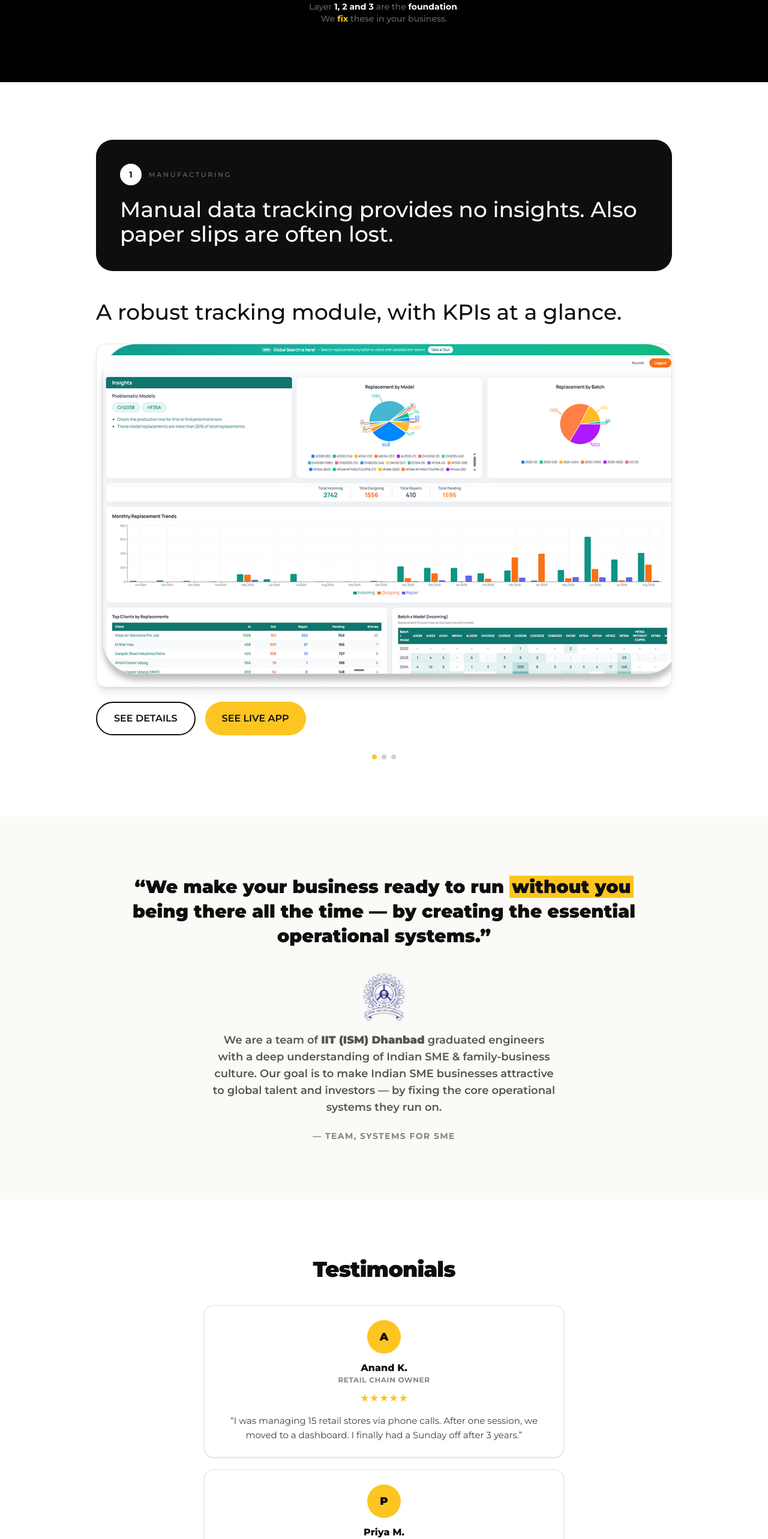
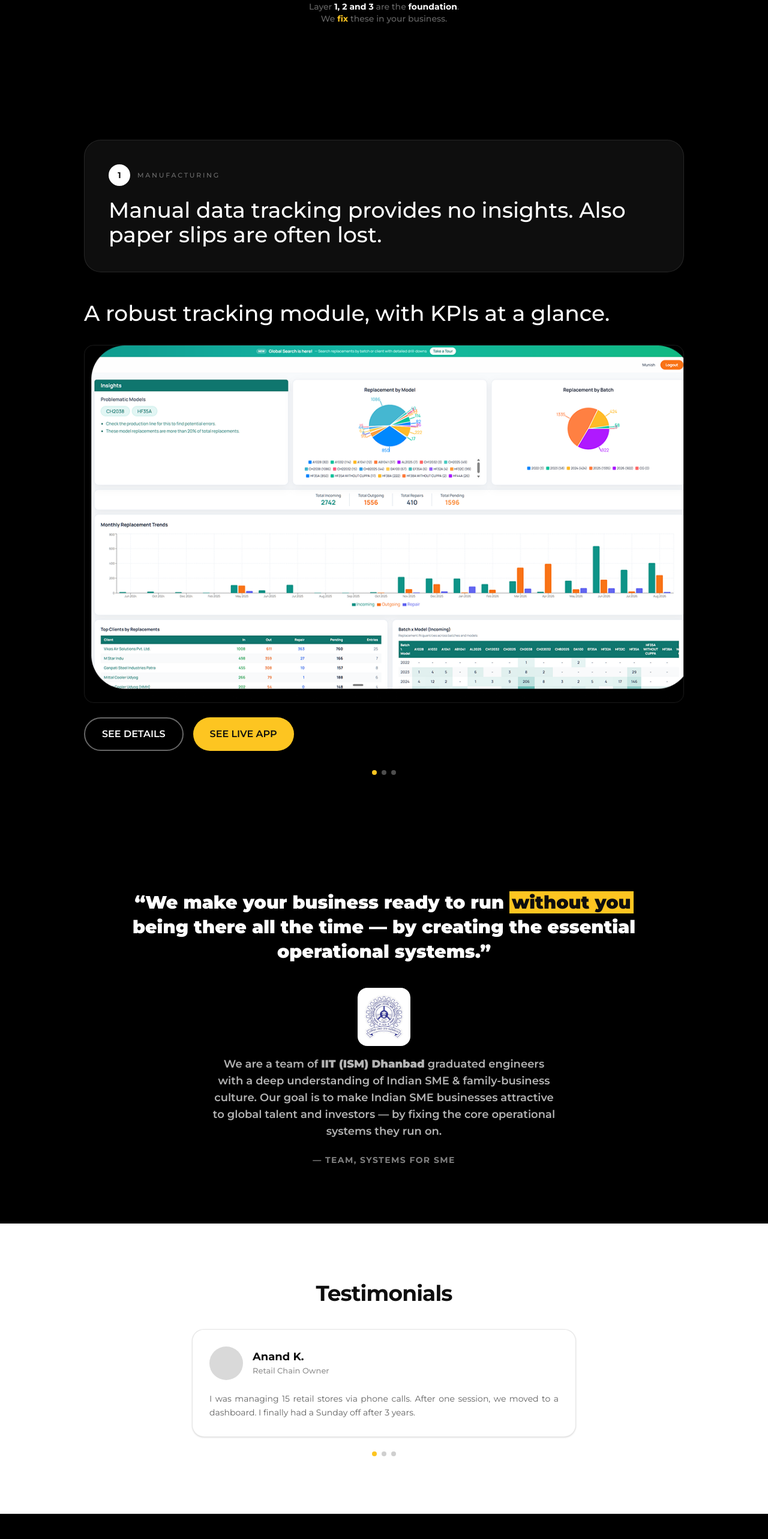
Before and after one commit to rahul-nagaura/System-for-SMEs, a Next.js app: page / in a window 1280 px wide. Shown: the part 3680-6246 px from the top of the page at 60% size. Built offline with nearby package versions, Linux system fonts and the light colour scheme.

Commit message:
Redesign: dark product/about/how-it-works sections, rebuild testimonials + footer

```diff
--- a/app/components/home/AboutUs.tsx
+++ b/app/components/home/AboutUs.tsx
@@ -3,17 +3,19 @@ import { GOLD } from "./theme";
 
 export default function AboutUs() {
   return (
-    <section id="about" className="bg-[#FBFAF7] py-16 md:py-24 px-5">
+    <section id="about" className="text-white py-16 md:py-24 px-5" style={{ backgroundColor: "#000000" }}>
       <div className="max-w-[900px] mx-auto text-center">
         <p className="text-2xl md:text-3xl font-black leading-snug">
-          &ldquo;We make your business ready to run <span style={{ backgroundColor: GOLD }} className="px-1">without you</span> being there all the time — by creating the essential operational systems.&rdquo;
+          &ldquo;We make your business ready to run <span style={{ backgroundColor: GOLD }} className="px-1 text-[#0E0E0E]">without you</span> being there all the time — by creating the essential operational systems.&rdquo;
         </p>
         <div className="mt-10 flex flex-col items-center gap-4">
-          <Image src="/iit-dhanbad.png" alt="IIT (ISM) Dhanbad" width={72} height={82} className="object-contain" />
-          <p className="text-base md:text-lg font-semibold text-[#0E0E0E]/70 max-w-xl">
+          <span className="inline-flex items-center justify-center bg-white rounded-2xl p-3">
+            <Image src="/iit-dhanbad.png" alt="IIT (ISM) Dhanbad" width={64} height={73} className="object-contain" />
+          </span>
+          <p className="text-base md:text-lg font-semibold text-white/70 max-w-xl">
             We are a team of <b>IIT (ISM) Dhanbad</b> graduated engineers with a deep understanding of Indian SME &amp; family-business culture. Our goal is to make Indian SME businesses attractive to global talent and investors — by fixing the core operational systems they run on.
           </p>
-          <p className="mt-2 text-sm font-bold uppercase tracking-widest text-[#0E0E0E]/50">— Team, Systems for SME</p>
+          <p className="mt-2 text-sm font-bold uppercase tracking-widest text-white/50">— Team, Systems for SME</p>
         </div>
       </div>
     </section>
--- a/app/components/home/HomeFooter.tsx
+++ b/app/components/home/HomeFooter.tsx
@@ -2,36 +2,60 @@ import Image from "next/image";
 import Link from "next/link";
 import { GOLD, INK } from "./theme";
 
+function InstagramIcon() {
+  return (
+    <svg width="22" height="22" viewBox="0 0 24 24" fill="none" aria-hidden="true">
+      <defs>
+        <linearGradient id="ig-grad" x1="2" y1="22" x2="22" y2="2" gradientUnits="userSpaceOnUse">
+          <stop offset="0" stopColor="#FEDA75" />
+          <stop offset="0.35" stopColor="#FA7E1E" />
+          <stop offset="0.6" stopColor="#D62976" />
+          <stop offset="0.8" stopColor="#962FBF" />
+          <stop offset="1" stopColor="#4F5BD5" />
+        </linearGradient>
+      </defs>
+      <rect x="2.5" y="2.5" width="19" height="19" rx="5.5" stroke="url(#ig-grad)" strokeWidth="2" />
+      <circle cx="12" cy="12" r="4.5" stroke="url(#ig-grad)" strokeWidth="2" />
+      <circle cx="17.6" cy="6.4" r="1.4" fill="url(#ig-grad)" />
+    </svg>
+  );
+}
+
 export default function HomeFooter() {
   return (
-    <footer style={{ backgroundColor: INK }} className="text-white py-14 px-5">
-      <div className="max-w-[1200px] mx-auto grid sm:grid-cols-3 gap-10">
-        <div>
-          <div className="flex items-center gap-2">
-            <Image src="/logo-mark.png" alt="Systems for SME" width={30} height={30} />
-            <span className="font-extrabold">Systems for SME</span>
-          </div>
-          <p className="mt-3 text-sm text-white/60 max-w-xs">
-            Building self-running systems for Indian SMEs &amp; family businesses.
-          </p>
+    <footer style={{ backgroundColor: INK }} className="text-white">
+      {/* Gold bar */}
+      <div className="h-2 w-full" style={{ backgroundColor: GOLD }} />
+
+      <div className="max-w-[600px] mx-auto px-5 py-14 flex flex-col items-center text-center">
+        {/* Our Services */}
+        <h3 className="text-lg font-semibold">Our Services</h3>
+        <ul className="mt-5 space-y-3 text-[15px] text-white/55">
+          <li>
+            <Link href="/bml" className="hover:text-white transition-colors">Business Maturity Level Calculator</Link>
+          </li>
+          <li>
+            <Link href="/booking" className="hover:text-white transition-colors">Systems Strategy Session</Link>
+          </li>
+        </ul>
+
+        {/* Connect with us */}
+        <h3 className="mt-12 text-lg font-semibold">Connect with us</h3>
+        <a
+          href="https://www.instagram.com/systems_for_sme/"
+          target="_blank"
+          rel="noopener noreferrer"
+          className="mt-5 inline-flex items-center gap-3 rounded-full border border-white/25 px-6 py-3 hover:border-white/50 transition-colors"
+        >
+          <InstagramIcon />
+          <span className="text-[15px] text-white/85">@systems_for_sme</span>
+        </a>
+
+        {/* Logo */}
+        <div className="mt-16 flex flex-col items-center gap-3">
+          <Image src="/logo-mark.png" alt="Systems for SME" width={64} height={64} />
+          <span className="text-xl font-extrabold">Systems for SME</span>
         </div>
-        <div>
-          <div className="text-xs font-bold uppercase tracking-widest text-white/50 mb-4">Our Services</div>
-          <ul className="space-y-2 text-sm text-white/80">
-            <li><Link href="/bml" className="hover:text-white transition-colors">BML Diagnostic</Link></li>
-            <li><Link href="/booking" className="hover:text-white transition-colors">Systems Strategy Session</Link></li>
-            <li><Link href="/vault" className="hover:text-white transition-colors">The Vault (free resources)</Link></li>
-          </ul>
-        </div>
-        <div>
-          <div className="text-xs font-bold uppercase tracking-widest text-white/50 mb-4">Connect with us</div>
-          <div className="flex gap-4">
-            <a href="https://www.instagram.com/systems_for_sme/" target="_blank" rel="noopener noreferrer" className="hover:opacity-70 transition-opacity" style={{ color: GOLD }}>Instagram</a>
-          </div>
-        </div>
-      </div>
-      <div className="max-w-[1200px] mx-auto mt-10 pt-6 border-t border-white/10 text-xs text-white/40">
-        © {new Date().getFullYear()} Systems for SME. All rights reserved.
       </div>
     </footer>
   );
--- a/app/components/home/HowItWorks.tsx
+++ b/app/components/home/HowItWorks.tsx
@@ -1,20 +1,24 @@
 import { GOLD } from "./theme";
 
 const steps = [
-  "You identify the need",
-  "You check your BML score",
-  "Book a detailed systems strategy call",
-  "We build the systems for you",
+  "You realize\nthe need",
+  "You check your\nBML score",
+  "Book a detailed\nsystems strategy call",
+  "We build the\nsystems for you",
 ];
 
 export default function HowItWorks() {
   return (
-    <section id="how" className="bg-white py-16 md:py-24 px-5">
+    <section id="how" className="py-16 md:py-24 px-5" style={{ backgroundColor: "#000000" }}>
       <div className="max-w-[560px] mx-auto">
-        <h2 className="text-3xl md:text-4xl font-black text-center tracking-tight">How it works?</h2>
-        <ol className="mt-10 flex flex-col gap-4">
+        <h2 className="text-4xl font-medium text-center text-white">How it works?</h2>
+        <ol className="mt-12 flex flex-col items-center gap-6">
           {steps.map((s) => (
-            <li key={s} className="text-center rounded-full px-6 py-4 font-extrabold uppercase tracking-wide text-[#0E0E0E] shadow-sm" style={{ backgroundColor: GOLD }}>
+            <li
+              key={s}
+              className="text-center whitespace-pre-line rounded-full px-10 py-4 font-bold uppercase leading-tight text-[#0E0E0E]"
+              style={{ backgroundColor: GOLD }}
+            >
               {s}
             </li>
           ))}
--- a/app/components/home/ProductTracking.tsx
+++ b/app/components/home/ProductTracking.tsx
@@ -4,9 +4,10 @@ import { GOLD } from "./theme";
 
 export default function ProductTracking() {
   return (
-    <section className="max-w-[1000px] mx-auto px-5 py-16 md:py-24">
+    <section className="text-white py-16 md:py-24 px-5" style={{ backgroundColor: "#000000" }}>
+      <div className="max-w-[1000px] mx-auto">
         {/* Black card — the problem */}
-      <div className="rounded-[28px] bg-[#0E0E0E] text-white p-6 md:p-10">
+        <div className="rounded-[28px] bg-[#0E0E0E] border border-white/10 p-6 md:p-10">
           <div className="flex items-center gap-3">
             <span className="w-9 h-9 rounded-full bg-white text-[#0E0E0E] flex items-center justify-center font-bold text-sm flex-shrink-0">1</span>
             <span className="text-[11px] font-medium uppercase tracking-[0.25em] text-white/40">Manufacturing</span>
@@ -16,16 +17,16 @@ export default function ProductTracking() {
           </h3>
         </div>
 
-      {/* White area below — the solution + dashboard */}
+        {/* Solution + dashboard — same black section, white text */}
         <div className="mt-12">
-        <h3 className="text-[32px] md:text-4xl font-medium leading-[1.15] text-[#0E0E0E]">
+          <h3 className="text-[32px] md:text-4xl font-medium leading-[1.15]">
             A robust tracking module, with KPIs at a glance.
           </h3>
-        <div className="relative w-full aspect-[1090/650] rounded-2xl overflow-hidden border border-black/10 shadow-lg mt-8">
+          <div className="relative w-full aspect-[1090/650] rounded-2xl overflow-hidden border border-white/10 mt-8">
             <Image src="/dashboard.png" alt="Live tracking dashboard" fill sizes="(max-width:1000px) 90vw, 900px" className="object-cover object-left-top" />
           </div>
           <div className="mt-6 flex flex-wrap gap-4">
-          <a href="#how" className="inline-flex items-center justify-center gap-2 border-2 border-[#0E0E0E] text-[#0E0E0E] font-semibold uppercase px-7 py-3.5 rounded-full hover:bg-[#0E0E0E] hover:text-white transition-all">
+            <a href="#how" className="inline-flex items-center justify-center gap-2 border-2 border-white/40 text-white font-semibold uppercase px-7 py-3.5 rounded-full hover:bg-white hover:text-[#0E0E0E] transition-all">
               See Details
             </a>
             <Link href="/booking" className="inline-flex items-center justify-center gap-2 font-semibold uppercase px-7 py-3.5 rounded-full text-[#0E0E0E] hover:opacity-90 transition-all" style={{ backgroundColor: GOLD }}>
@@ -34,8 +35,9 @@ export default function ProductTracking() {
           </div>
           <div className="mt-8 flex justify-center gap-2">
             {[0, 1, 2].map((i) => (
-            <span key={i} className="w-2 h-2 rounded-full" style={{ backgroundColor: i === 0 ? GOLD : "rgba(14,14,14,0.2)" }} />
+              <span key={i} className="w-2 h-2 rounded-full" style={{ backgroundColor: i === 0 ? GOLD : "rgba(255,255,255,0.3)" }} />
             ))}
+          </div>
         </div>
       </div>
     </section>
--- a/app/components/home/ReadyCta.tsx
+++ b/app/components/home/ReadyCta.tsx
@@ -5,7 +5,7 @@ import BmlButton from "./BmlButton";
 export default function ReadyCta() {
   return (
     <section style={{ backgroundColor: GOLD }} className="text-center py-16 md:py-20 px-5">
-      <h2 className="text-3xl md:text-5xl font-black tracking-tight max-w-2xl mx-auto">Ready to systemize your business?</h2>
+      <h2 className="text-[32px] md:text-5xl font-medium leading-[1.15] max-w-md mx-auto text-[#0E0E0E]">Ready to Systemize your business?</h2>
       <div className="mt-6"><TrustRow /></div>
       <div className="mt-8"><BmlButton variant="dark" className="text-base" /></div>
     </section>
--- a/app/components/home/Testimonials.tsx
+++ b/app/components/home/Testimonials.tsx
@@ -1,3 +1,6 @@
+"use client";
+
+import { useState } from "react";
 import { GOLD } from "./theme";
 
 export type Review = {
@@ -8,21 +11,38 @@ export type Review = {
 };
 
 export default function Testimonials({ reviews }: { reviews: Review[] }) {
+  const [active, setActive] = useState(0);
+  const r = reviews[active] ?? reviews[0];
+
   return (
-    <section className="max-w-[640px] mx-auto px-5 py-16 md:py-24">
-      <h2 className="text-3xl md:text-4xl font-black text-center tracking-tight">Testimonials</h2>
-      <div className="mt-10 flex flex-col gap-5">
-        {reviews.map((r, i) => (
-          <div key={i} className="rounded-2xl border border-black/10 p-6 bg-white shadow-sm text-center">
-            <div className="w-14 h-14 rounded-full mx-auto flex items-center justify-center font-black text-lg text-[#0E0E0E]" style={{ backgroundColor: GOLD }}>
-              {String(r.name || "?").charAt(0).toUpperCase()}
+    <section className="bg-white py-16 md:py-24 px-5">
+      <div className="max-w-[640px] mx-auto">
+        <h2 className="text-4xl font-bold text-center tracking-tight text-[#0E0E0E]">Testimonials</h2>
+
+        <div className="mt-10 rounded-[20px] border border-black/10 bg-white p-6 md:p-7 shadow-sm">
+          <div className="flex items-center gap-4">
+            <span className="w-14 h-14 rounded-full flex-shrink-0" style={{ backgroundColor: "#D9D9D9" }} />
+            <div>
+              <div className="text-lg font-bold text-[#0E0E0E] leading-tight">{r.name}</div>
+              <div className="mt-0.5 text-[13px] font-medium text-[#0E0E0E]/45">{r.role}</div>
             </div>
-            <div className="mt-3 font-extrabold">{r.name}</div>
-            <div className="text-xs font-bold uppercase tracking-wider text-[#0E0E0E]/50">{r.role}</div>
-            <div className="mt-2 text-lg" style={{ color: GOLD }}>{"★".repeat(r.rating || 5)}</div>
-            <p className="mt-3 text-[15px] leading-relaxed text-[#0E0E0E]/80">&ldquo;{r.text}&rdquo;</p>
           </div>
-        ))}
+          <p className="mt-5 text-[14px] leading-relaxed text-justify text-[#0E0E0E]/65">{r.text}</p>
+        </div>
+
+        {reviews.length > 1 && (
+          <div className="mt-6 flex justify-center gap-2">
+            {reviews.map((rev, i) => (
+              <button
+                key={`${rev.name}-${i}`}
+                onClick={() => setActive(i)}
+                aria-label={`Show testimonial ${i + 1}`}
+                className="w-2 h-2 rounded-full transition-colors"
+                style={{ backgroundColor: i === active ? GOLD : "rgba(14,14,14,0.2)" }}
+              />
+            ))}
+          </div>
+        )}
       </div>
     </section>
   );
```
Lines whose indentation alone changed are shown as unchanged.
